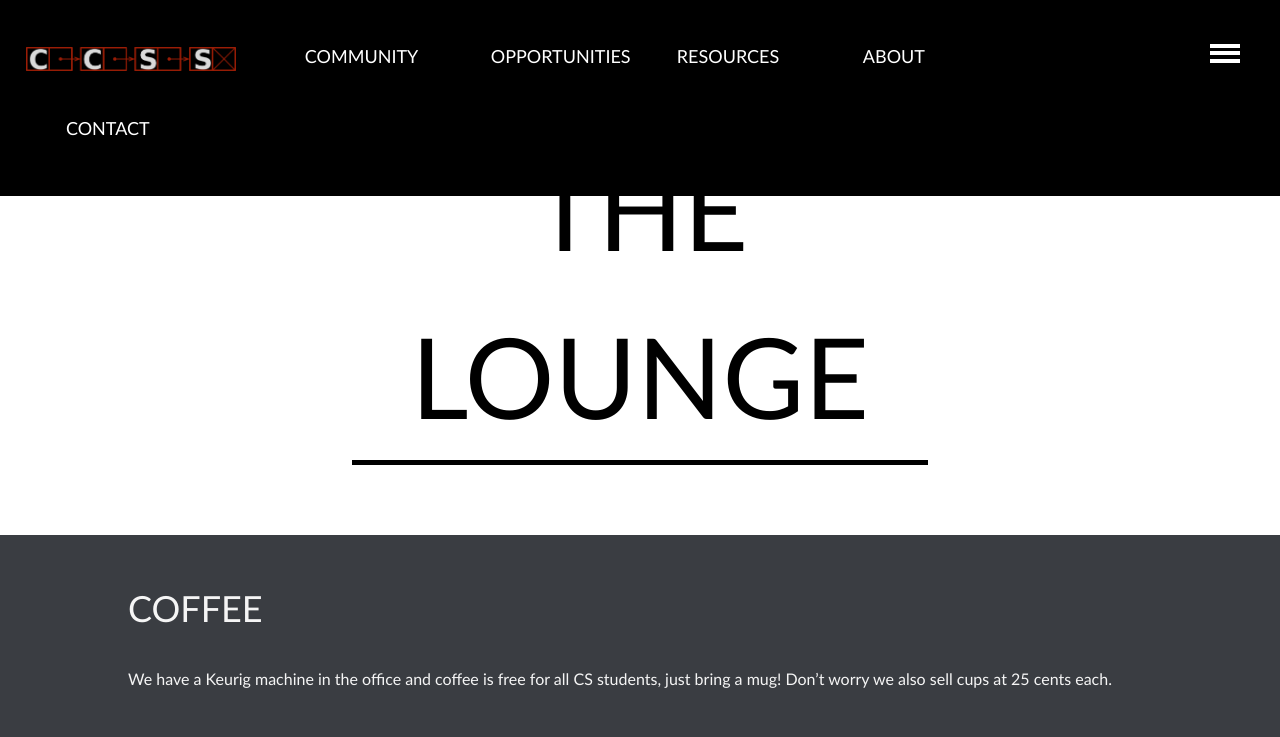
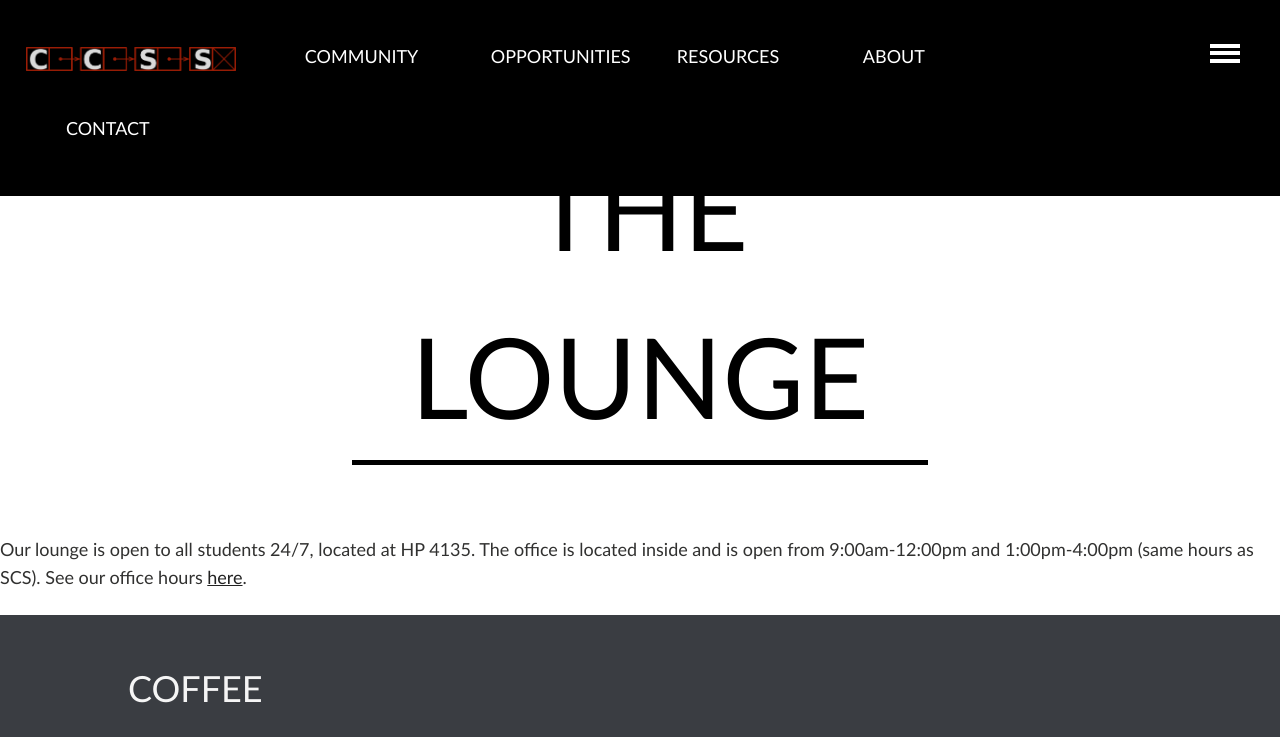
Before and after one commit to brittnylapierre/ccss_web, a Jekyll site: the page built from about/lounge/index.md, in a window 1280 px wide and 900 px high, cut to the strip 0-737 px from the top of the window. Built offline with Jekyll 4.4.1, drawn with Linux system fonts in a browser that asks for light colours.

Commit message:
Updated index.md

```diff
--- a/about/lounge/index.md
+++ b/about/lounge/index.md
@@ -4,9 +4,12 @@ permalink: /about/lounge/
 title: Lounge & Services
 published: true
 subjecttext: THE LOUNGE
-subjectstyle: 'color: black; font-size: 7rem; border-bottom: 5px solid black; margin-bottom: 70px;'
+subjectstyle: >-
+  color: black; font-size: 7rem; border-bottom: 5px solid black; margin-bottom:
+  70px;
 ---
 <!--h1 class='big-page-title centered'>THE LOUNGE</h1-->
+<p>Our lounge is open to all students 24/7, located at HP 4135. The office is located inside and is open from 9:00am-12:00pm and 1:00pm-4:00pm (same hours as SCS). See our office hours <a href='https://docs.google.com/document/d/12O7-Go1fXleEh2IGSiWVlkZHO7JSalcmu-L9nr9yzX4/edit?usp=sharing'>here</a>.</p>
 <div class='dark'>
   <div class='content-wrap dark'>
     <h1>COFFEE</h1>
```
